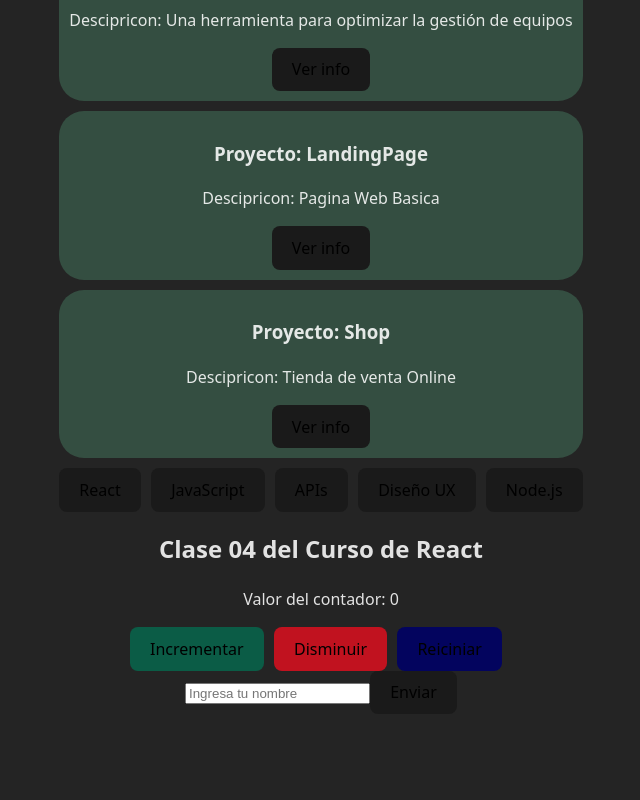
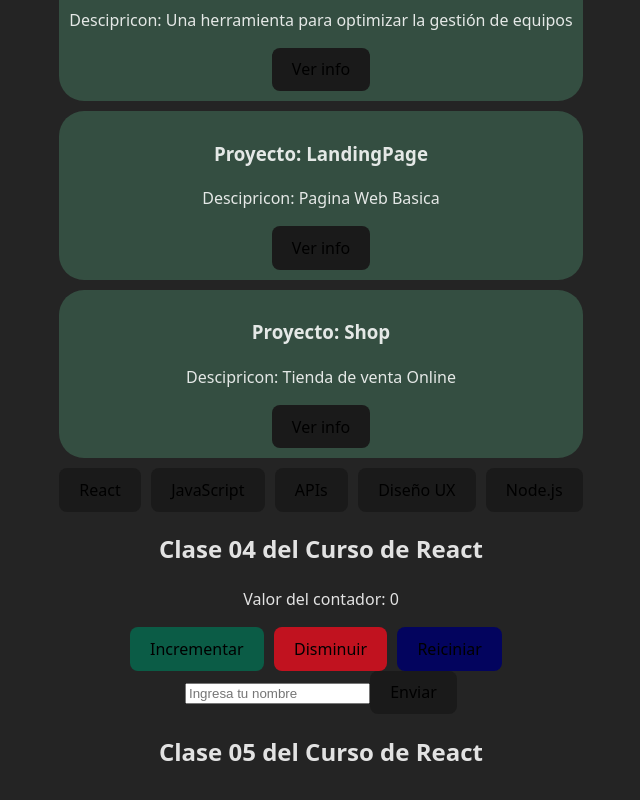
Before and after one commit to Francary/codo-a-codo-React2025, a React (Vite) app in the folder Curso-React/: page / in a window 1280 px wide. Shown: the part 1979-2779 px from the top of the page, without its empty margins (319-959 px from the left). Before the commit the page ends 2725 px from the top, so only its background shows below. Built offline with nearby package versions, Linux system fonts and the light colour scheme.

Commit message:
Clase05 - Inicio

```diff
--- a/Curso-React/src/App.jsx
+++ b/Curso-React/src/App.jsx
@@ -38,6 +38,9 @@ const App = () => {
   <Clase04Contador/>
   <Clase04Formulario/>
 
+  <Clase clase='05'/>
+
+
     </>
   )
 }
```
